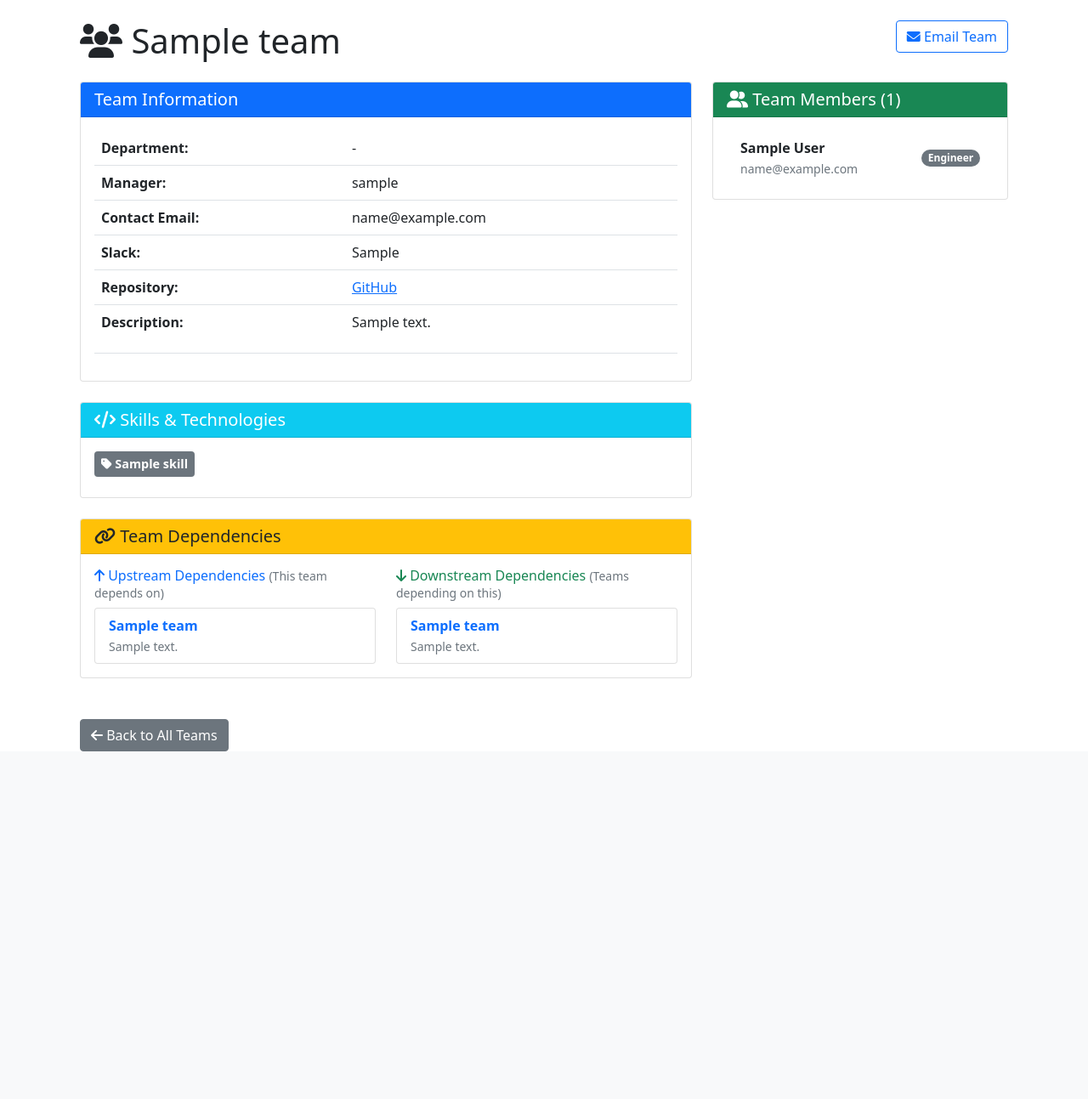
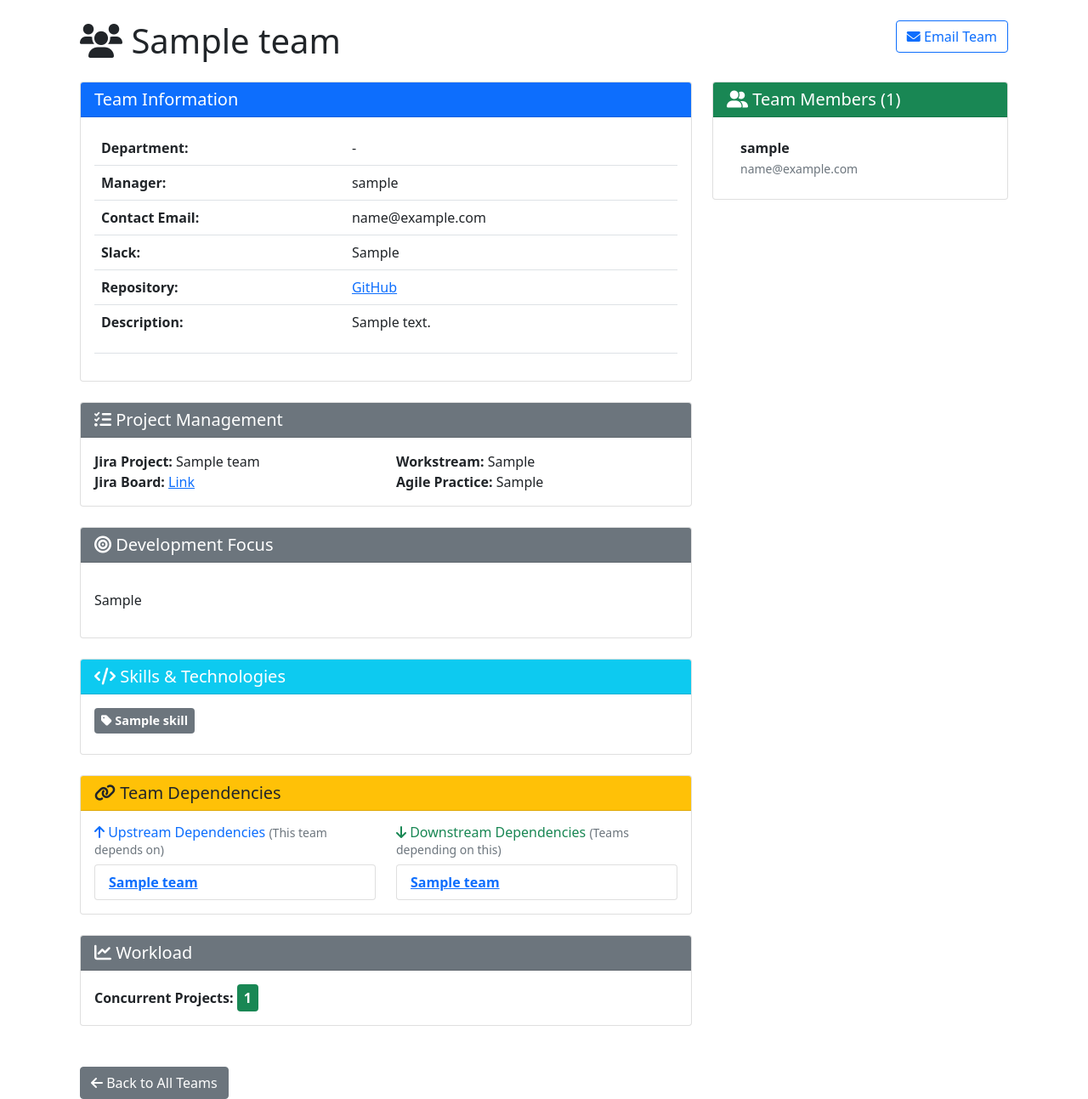
Before and after one commit to suzaane/Coursework, a Django app: page /teams/1/ in a window 1280 px wide. Shown: the part 56-1349 px from the top of the page at 85% size. Before the commit the page ends 940 px from the top, so only its background shows below. Run offline with Django 5.2, Linux system fonts and the light colour scheme; a user stored in the database is signed in; tables that the repository leaves empty hold one stand-in row (values such as "Sample post").

Commit message:
feat(teams): Added Excel data display to templates
- Added Project Management section (Jira, Workstream, Agile)
- Added Development Focus section
- Added Workload section with color-coded badges
- Display concurrent projects with appropriate color indicators

```diff
--- a/templates/teams/team_detail.html
+++ b/templates/teams/team_detail.html
@@ -19,23 +19,58 @@
     <div class="row">
         <!-- Team Info Column -->
         <div class="col-md-8">
+            <!-- Team Information Card -->
             <div class="card mb-4">
                 <div class="card-header bg-primary text-white">
                     <h5 class="mb-0">Team Information</h5>
                 </div>
                 <div class="card-body">
                     <table class="table">
-                        <tr><th>Department:</th><td>{{ team.department|default:"-" }}</td></tr>
-                        <tr><th>Manager:</th><td>{{ team.manager.username|default:"-" }}</td></tr>
-                        <tr><th>Contact Email:</th><td>{{ team.contact_email }}</td></tr>
-                        <tr><th>Slack:</th><td>{{ team.contact_slack|default:"-" }}</td></tr>
-                        <tr><th>Repository:</th><td>{% if team.code_repository %}<a href="{{ team.code_repository }}" target="_blank">GitHub</a>{% else %}-{% endif %}</td></tr>
-                        <tr><th>Description:</th><td>{{ team.description|linebreaks }}</td></tr>
+                        <tr><th>Department:</th><td>{{ team.department|default:"-" }}</tr>
+                        <tr><th>Manager:</th><td>{{ team.manager.username|default:"-" }}</tr>
+                        <tr><th>Contact Email:</th><td>{{ team.contact_email }}</tr>
+                        <tr><th>Slack:</th><td>{{ team.contact_slack|default:"-" }}</tr>
+                        <tr><th>Repository:</th><td>{% if team.code_repository %}<a href="{{ team.code_repository }}" target="_blank">GitHub</a>{% else %}-{% endif %}</tr>
+                        <tr><th>Description:</th><td>{{ team.description|linebreaks }}</tr>
                     </table>
                 </div>
             </div>
 
-            <!-- SKILLS SECTION - NEW -->
+            <!-- Project Management -->
+            <div class="card mb-4">
+                <div class="card-header bg-secondary text-white">
+                    <h5 class="mb-0"><i class="fas fa-tasks"></i> Project Management</h5>
+                </div>
+                <div class="card-body">
+                    <div class="row">
+                        <div class="col-md-6">
+                            <strong>Jira Project:</strong> {{ team.jira_project_name|default:"-" }}<br>
+                            <strong>Jira Board:</strong>
+                            {% if team.jira_board_link %}
+                                <a href="{{ team.jira_board_link }}" target="_blank">Link</a>
+                            {% else %}
+                                -
+                            {% endif %}
+                        </div>
+                        <div class="col-md-6">
+                            <strong>Workstream:</strong> {{ team.workstream|default:"-" }}<br>
+                            <strong>Agile Practice:</strong> {{ team.agile_practices|default:"-" }}
+                        </div>
+                    </div>
+                </div>
+            </div>
+
+            <!-- NEW SECTION 2: Development Focus -->
+            <div class="card mb-4">
+                <div class="card-header bg-secondary text-white">
+                    <h5 class="mb-0"><i class="fas fa-bullseye"></i> Development Focus</h5>
+                </div>
+                <div class="card-body">
+                    <p>{{ team.development_focus|linebreaks|default:"No focus areas specified" }}</p>
+                </div>
+            </div>
+
+            <!-- Skills Section -->
             <div class="card mb-4">
                 <div class="card-header bg-info text-white">
                     <h5 class="mb-0"><i class="fas fa-code"></i> Skills & Technologies</h5>
@@ -51,7 +86,7 @@
                 </div>
             </div>
 
-            <!-- DEPENDENCIES SECTION - NEW -->
+            <!-- Dependencies Section -->
             <div class="card mb-4">
                 <div class="card-header bg-warning text-dark">
                     <h5 class="mb-0"><i class="fas fa-link"></i> Team Dependencies</h5>
@@ -66,12 +101,9 @@
                             <ul class="list-group">
                                 {% for dep in upstream %}
                                     <li class="list-group-item">
-                                        <a href="{% url 'teams:team_detail' dep.from_team.id %}" class="text-decoration-none">
+                                        <a href="{% url 'teams:team_detail' dep.from_team.id %}">
                                             <strong>{{ dep.from_team.name }}</strong>
                                         </a>
-                                        {% if dep.description %}
-                                            <br><small class="text-muted">{{ dep.description|truncatewords:10 }}</small>
-                                        {% endif %}
                                     </li>
                                 {% empty %}
                                     <li class="list-group-item text-muted">No upstream dependencies</li>
@@ -86,12 +118,9 @@
                             <ul class="list-group">
                                 {% for dep in downstream %}
                                     <li class="list-group-item">
-                                        <a href="{% url 'teams:team_detail' dep.to_team.id %}" class="text-decoration-none">
+                                        <a href="{% url 'teams:team_detail' dep.to_team.id %}">
                                             <strong>{{ dep.to_team.name }}</strong>
                                         </a>
-                                        {% if dep.description %}
-                                            <br><small class="text-muted">{{ dep.description|truncatewords:10 }}</small>
-                                        {% endif %}
                                     </li>
                                 {% empty %}
                                     <li class="list-group-item text-muted">No downstream dependencies</li>
@@ -99,6 +128,19 @@
                             </ul>
                         </div>
                     </div>
+                </div>
+            </div>
+
+            <!-- NEW SECTION 3: Workload (Concurrent Projects)-->
+            <div class="card mb-4">
+                <div class="card-header bg-secondary text-white">
+                    <h5 class="mb-0"><i class="fas fa-chart-line"></i> Workload</h5>
+                </div>
+                <div class="card-body">
+                    <strong>Concurrent Projects:</strong>
+                    <span class="badge {% if team.concurrent_projects > 5 %}bg-danger{% elif team.concurrent_projects > 3 %}bg-warning{% else %}bg-success{% endif %} fs-6 p-2">
+                        {{ team.concurrent_projects }}
+                    </span>
                 </div>
             </div>
         </div>
@@ -112,16 +154,12 @@
                 <div class="card-body">
                     <ul class="list-group list-group-flush">
                         {% for member in members %}
-                            <li class="list-group-item d-flex justify-content-between align-items-center">
-                                <div>
-                                    <strong>{{ member.user.get_full_name|default:member.user.username }}</strong>
-                                    <br>
-                                    <small class="text-muted">{{ member.user.email }}</small>
-                                </div>
-                                <span class="badge bg-secondary rounded-pill">Engineer</span>
+                            <li class="list-group-item">
+                                <strong>{{ member.user.username }}</strong><br>
+                                <small class="text-muted">{{ member.user.email }}</small>
                             </li>
                         {% empty %}
-                            <li class="list-group-item text-muted">No members assigned to this team.</li>
+                            <li class="list-group-item text-muted">No members assigned.</li>
                         {% endfor %}
                     </ul>
                 </div>
```
Also changed, not shown: templates/teams/team_list.html (+13 -1 lines).
